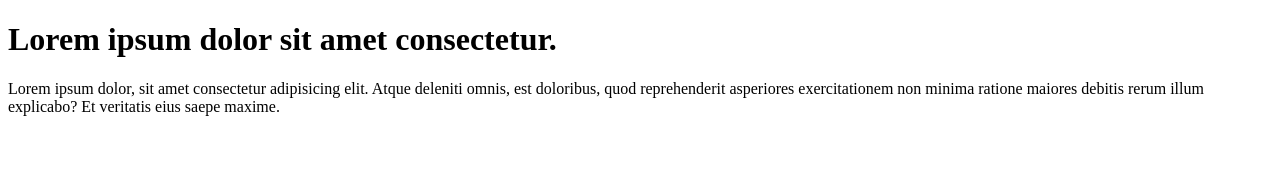
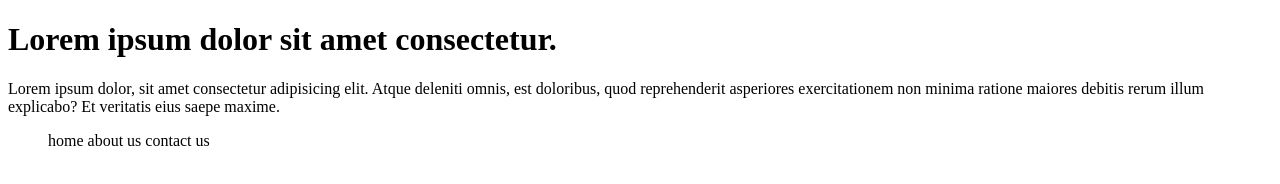
Before and after one commit to Meenakshi-danu/learn-git, a plain HTML site: page index.html in a window 1280 px wide. Drawn offline with Linux system fonts and the light colour scheme.

Commit message:
add list to index.html file

```diff
--- a/index.html
+++ b/index.html
@@ -10,5 +10,10 @@
         Lorem ipsum dolor sit amet consectetur.
     </h1>
     <p> Lorem ipsum dolor, sit amet consectetur adipisicing elit. Atque deleniti omnis, est doloribus, quod reprehenderit asperiores exercitationem non minima ratione maiores debitis rerum illum explicabo? Et veritatis eius saepe maxime.</p>
+    <ul>
+        <list>home</list>
+        <list>about us</list>
+        <list>contact us</list>
+    </ul>
 </body>
 </html>
```
